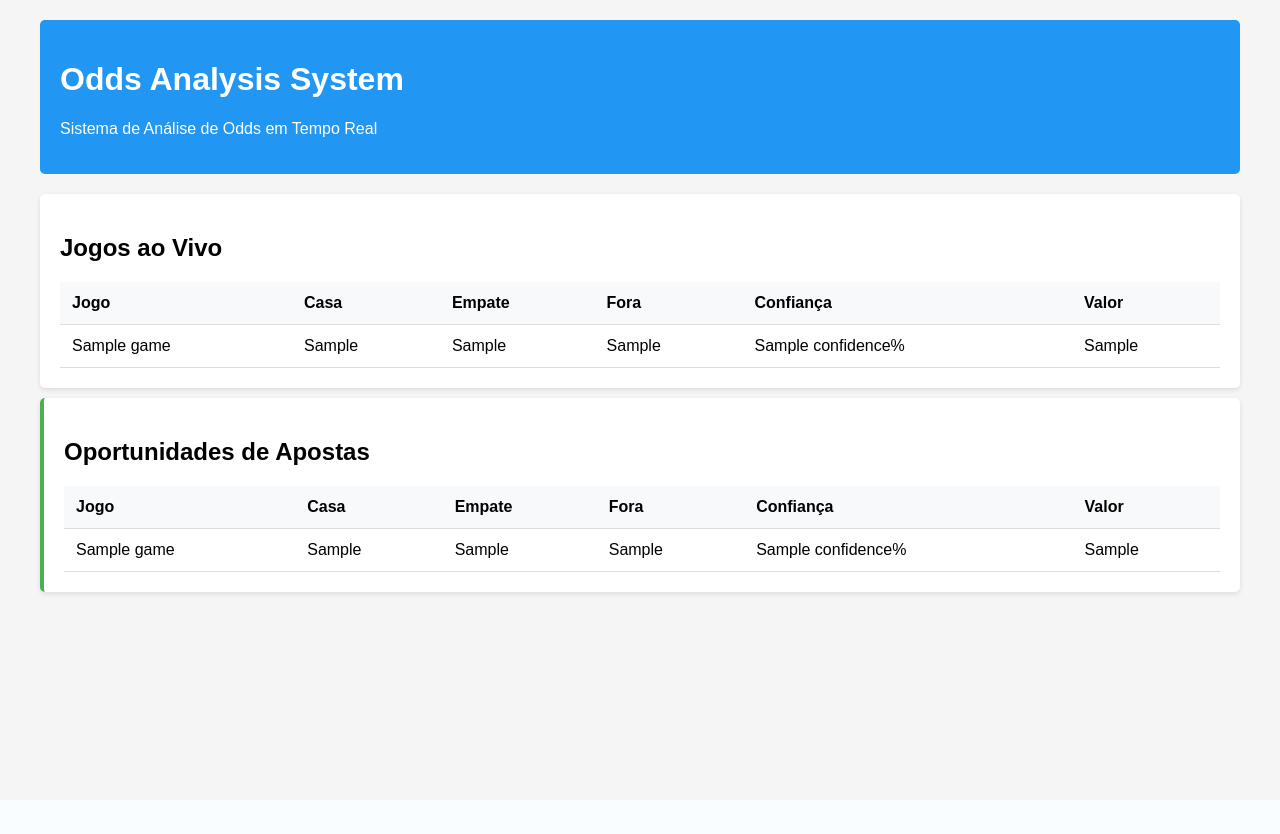
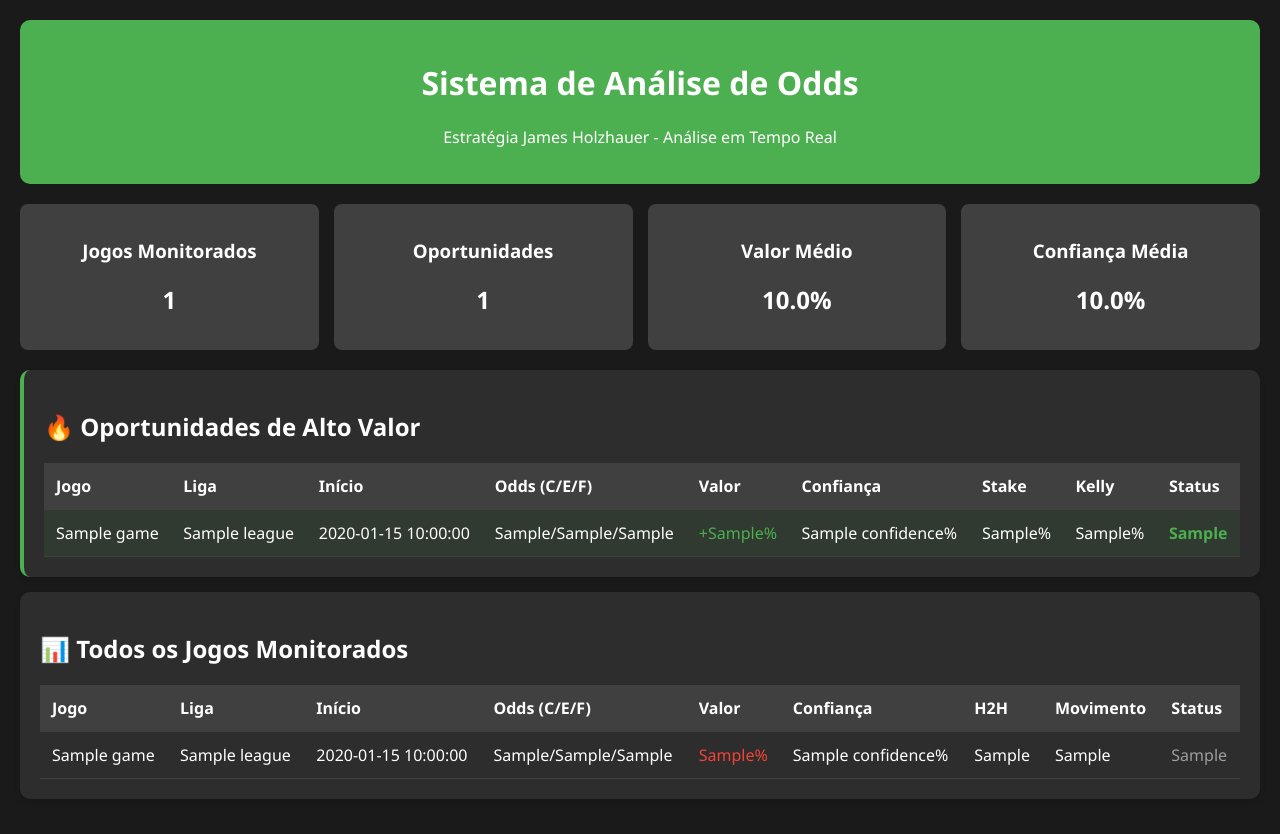
Before and after one commit to fofomatad/odds_analysis_system2, a Python web app: template templates/index.html in a window 1280 px wide. Before the commit the page ends 597 px from the top, so only its background shows below. Run offline with Jinja, Linux system fonts and the light colour scheme; the template is opened without the code that fills it: most values are stand-ins (such as "Sample title", 1, 10 or a date in 2020).

Commit message:
Update index.html

```diff
--- a/templates/index.html
+++ b/templates/index.html
@@ -1,98 +1,176 @@
 <!DOCTYPE html>
 <html>
 <head>
-    <title>Odds Analysis System</title>
+    <title>Odds Analysis System - Estratégia Holzhauer</title>
     <style>
         body {
-            font-family: Arial, sans-serif;
-            margin: 20px;
-            background-color: #f5f5f5;
+            font-family: 'Segoe UI', Tahoma, Geneva, Verdana, sans-serif;
+            margin: 0;
+            padding: 20px;
+            background-color: #1a1a1a;
+            color: #ffffff;
         }
         .container {
-            max-width: 1200px;
+            max-width: 1400px;
             margin: 0 auto;
         }
         .card {
-            background: white;
+            background: #2d2d2d;
             padding: 20px;
-            margin: 10px 0;
-            border-radius: 5px;
-            box-shadow: 0 2px 5px rgba(0,0,0,0.1);
+            margin: 15px 0;
+            border-radius: 10px;
+            box-shadow: 0 4px 6px rgba(0,0,0,0.1);
         }
         .opportunity {
             border-left: 4px solid #4CAF50;
+            background: #2d2d2d;
+        }
+        .high-value {
+            background-color: rgba(76, 175, 80, 0.1);
         }
         table {
             width: 100%;
             border-collapse: collapse;
+            margin-top: 10px;
         }
         th, td {
             padding: 12px;
             text-align: left;
-            border-bottom: 1px solid #ddd;
+            border-bottom: 1px solid #404040;
         }
         th {
-            background-color: #f8f9fa;
+            background-color: #404040;
+            color: #ffffff;
         }
         .header {
-            background-color: #2196F3;
+            background-color: #4CAF50;
             color: white;
             padding: 20px;
             margin-bottom: 20px;
-            border-radius: 5px;
+            border-radius: 10px;
+            text-align: center;
+        }
+        .stats {
+            display: grid;
+            grid-template-columns: repeat(auto-fit, minmax(200px, 1fr));
+            gap: 15px;
+            margin-bottom: 20px;
+        }
+        .stat-card {
+            background: #404040;
+            padding: 15px;
+            border-radius: 8px;
+            text-align: center;
+        }
+        .bet-now {
+            color: #4CAF50;
+            font-weight: bold;
+        }
+        .monitor {
+            color: #FFC107;
+        }
+        .wait {
+            color: #9E9E9E;
+        }
+        .value-positive {
+            color: #4CAF50;
+        }
+        .value-negative {
+            color: #f44336;
+        }
+        @media (max-width: 1200px) {
+            table {
+                display: block;
+                overflow-x: auto;
+            }
         }
     </style>
 </head>
 <body>
     <div class="container">
         <div class="header">
-            <h1>Odds Analysis System</h1>
-            <p>Sistema de Análise de Odds em Tempo Real</p>
+            <h1>Sistema de Análise de Odds</h1>
+            <p>Estratégia James Holzhauer - Análise em Tempo Real</p>
         </div>
 
-        <div class="card">
-            <h2>Jogos ao Vivo</h2>
+        <div class="stats">
+            <div class="stat-card">
+                <h3>Jogos Monitorados</h3>
+                <h2>{{ games|length }}</h2>
+            </div>
+            <div class="stat-card">
+                <h3>Oportunidades</h3>
+                <h2>{{ opportunities|length }}</h2>
+            </div>
+            <div class="stat-card">
+                <h3>Valor Médio</h3>
+                <h2>{{ "%.1f"|format(games|map(attribute='value_bet')|list|sum / games|length) }}%</h2>
+            </div>
+            <div class="stat-card">
+                <h3>Confiança Média</h3>
+                <h2>{{ "%.1f"|format(games|map(attribute='confidence')|list|sum / games|length) }}%</h2>
+            </div>
+        </div>
+
+        <div class="card opportunity">
+            <h2>🔥 Oportunidades de Alto Valor</h2>
             <table>
                 <tr>
                     <th>Jogo</th>
-                    <th>Casa</th>
-                    <th>Empate</th>
-                    <th>Fora</th>
+                    <th>Liga</th>
+                    <th>Início</th>
+                    <th>Odds (C/E/F)</th>
+                    <th>Valor</th>
                     <th>Confiança</th>
-                    <th>Valor</th>
+                    <th>Stake</th>
+                    <th>Kelly</th>
+                    <th>Status</th>
                 </tr>
-                {% for game in games %}
-                <tr>
-                    <td>{{ game.game }}</td>
-                    <td>{{ game.home_odds }}</td>
-                    <td>{{ game.draw_odds }}</td>
-                    <td>{{ game.away_odds }}</td>
-                    <td>{{ game.confidence }}%</td>
-                    <td>{{ game.value_bet }}</td>
+                {% for opp in opportunities %}
+                <tr class="high-value">
+                    <td>{{ opp.game }}</td>
+                    <td>{{ opp.league }}</td>
+                    <td>{{ opp.time_to_start }}</td>
+                    <td>{{ opp.home_odds }}/{{ opp.draw_odds }}/{{ opp.away_odds }}</td>
+                    <td class="value-positive">+{{ opp.value_bet }}%</td>
+                    <td>{{ opp.confidence }}%</td>
+                    <td>{{ opp.recommended_stake }}%</td>
+                    <td>{{ opp.kelly_criterion }}%</td>
+                    <td class="bet-now">{{ opp.bet_timing }}</td>
                 </tr>
                 {% endfor %}
             </table>
         </div>
 
-        <div class="card opportunity">
-            <h2>Oportunidades de Apostas</h2>
+        <div class="card">
+            <h2>📊 Todos os Jogos Monitorados</h2>
             <table>
                 <tr>
                     <th>Jogo</th>
-                    <th>Casa</th>
-                    <th>Empate</th>
-                    <th>Fora</th>
+                    <th>Liga</th>
+                    <th>Início</th>
+                    <th>Odds (C/E/F)</th>
+                    <th>Valor</th>
                     <th>Confiança</th>
-                    <th>Valor</th>
+                    <th>H2H</th>
+                    <th>Movimento</th>
+                    <th>Status</th>
                 </tr>
-                {% for opp in opportunities %}
+                {% for game in games %}
                 <tr>
-                    <td>{{ opp.game }}</td>
-                    <td>{{ opp.home_odds }}</td>
-                    <td>{{ opp.draw_odds }}</td>
-                    <td>{{ opp.away_odds }}</td>
-                    <td>{{ opp.confidence }}%</td>
-                    <td>{{ opp.value_bet }}</td>
+                    <td>{{ game.game }}</td>
+                    <td>{{ game.league }}</td>
+                    <td>{{ game.time_to_start }}</td>
+                    <td>{{ game.home_odds }}/{{ game.draw_odds }}/{{ game.away_odds }}</td>
+                    <td class="{{ 'value-positive' if game.value_bet > 0 else 'value-negative' }}">
+                        {{ '+' if game.value_bet > 0 }}{{ game.value_bet }}%
+                    </td>
+                    <td>{{ game.confidence }}%</td>
+                    <td>{{ game.h2h }}</td>
+                    <td>{{ game.market_movement }}</td>
+                    <td class="{{ 'bet-now' if 'APOSTAR' in game.bet_timing else 'monitor' if 'Monitorar' in game.bet_timing else 'wait' }}">
+                        {{ game.bet_timing }}
+                    </td>
                 </tr>
                 {% endfor %}
             </table>
```
